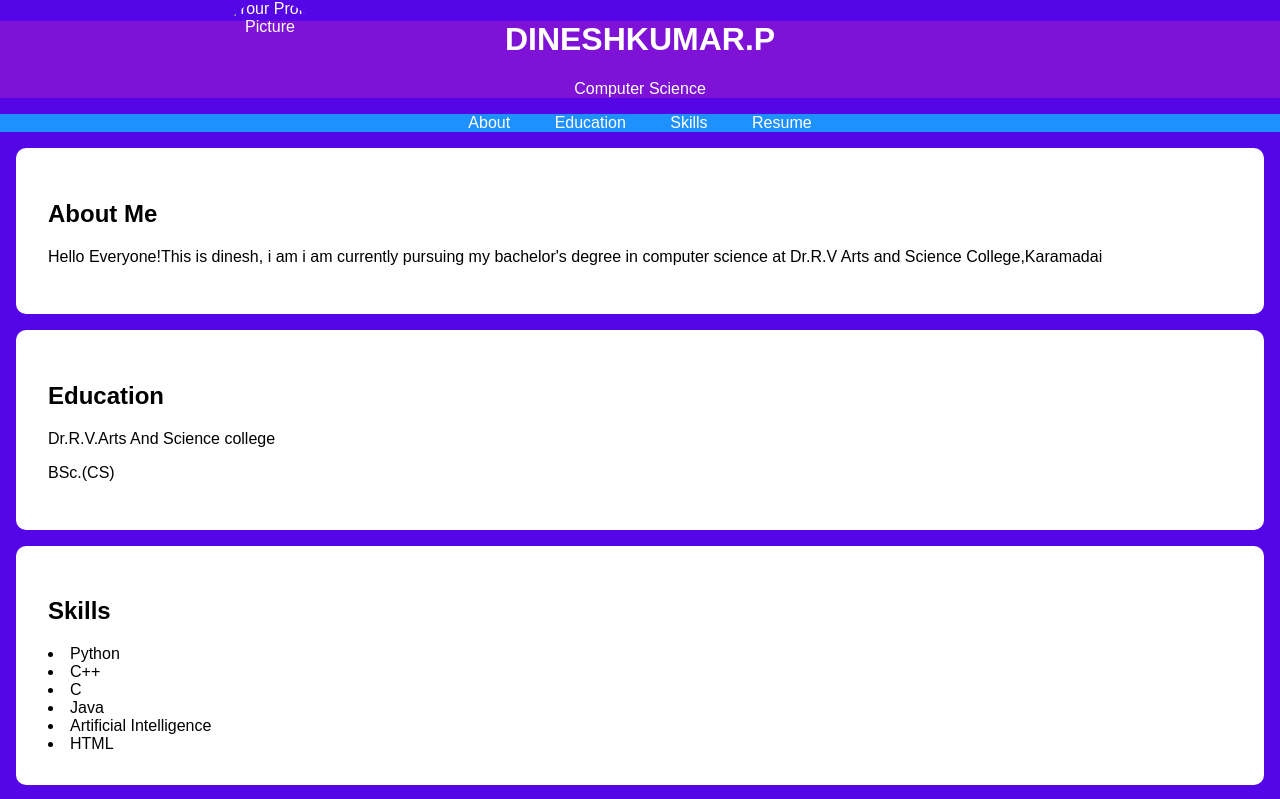
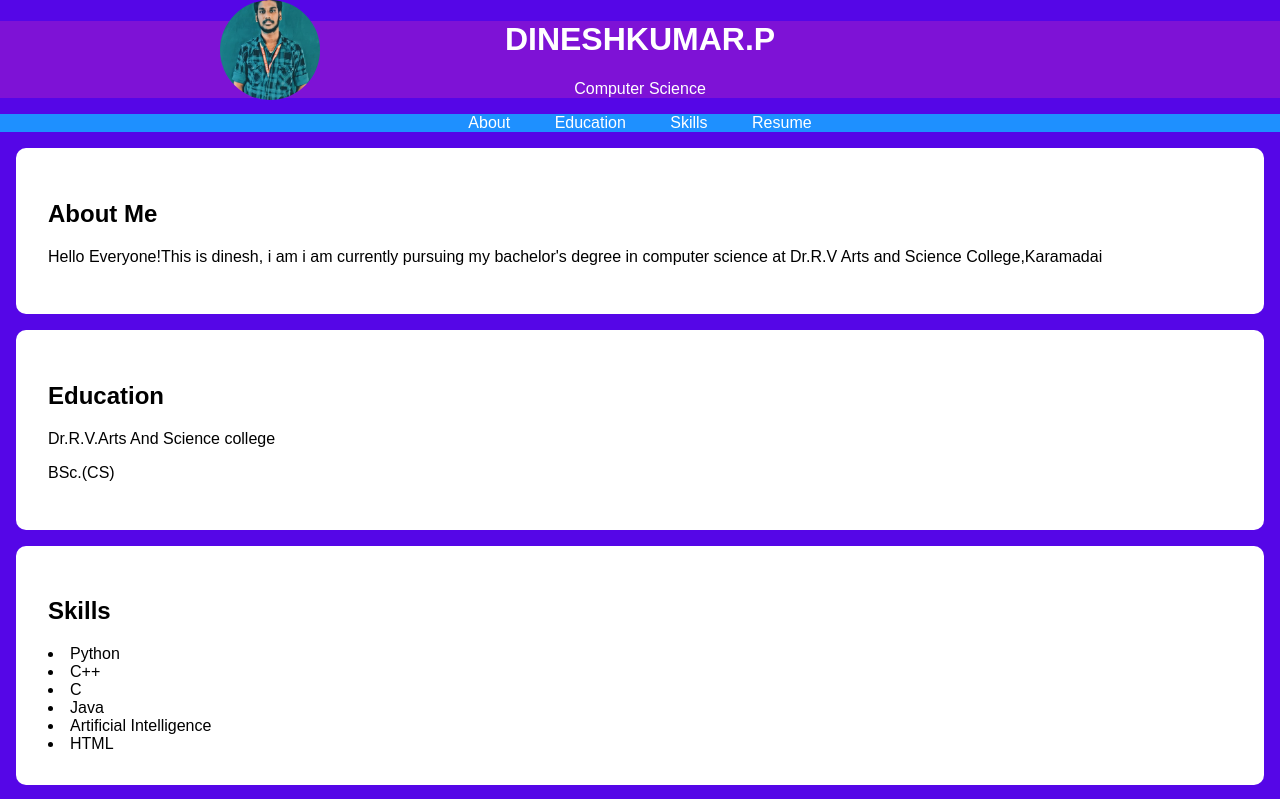
Before and after one commit to kumar545/DIGITALPORTFOLIO, a plain HTML site: page index.html in a window 1280 px wide. Shown: the top 799 px of the page. Drawn offline with Linux system fonts and the light colour scheme.

Commit message:
Update index.html

```diff
--- a/index.html
+++ b/index.html
@@ -82,7 +82,7 @@
     <header>
         <div class="header-content">
             <!-- Add your profile picture here -->
-            <img src="images/u1.jpg"alt="Your Profile Picture"class="profile-picture">
+            <img src="u1.jpg"alt="Your Profile Picture"class="profile-picture">
             <h1>DINESHKUMAR.P</h1>
             <p>Computer Science</p>
         </div>
```
